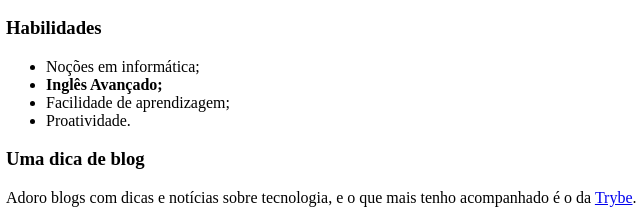
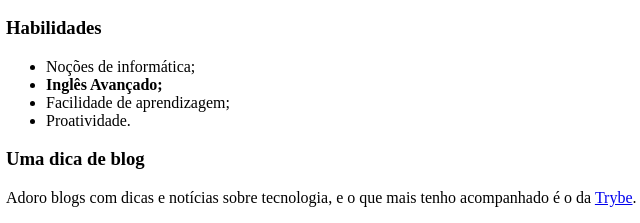
Before and after one commit to GeovanaAugusta/GeovanaAugusta.github.io, a plain HTML site: page index.html in a window 1280 px wide. Shown: the part 634-857 px from the top of the page, 2-642 px from the left. Drawn offline with Linux system fonts and the light colour scheme.

Commit message:
Portfólio Web

```diff
--- a/index.html
+++ b/index.html
@@ -24,7 +24,7 @@
 
   <h3><a id="habilidade"> Habilidades </a></h3>
   <ul>
-        <li>Noções em informática;</li>
+        <li>Noções de informática;</li>
         <li><b>Inglês Avançado;</b></li>
         <li>Facilidade de aprendizagem;</li>
         <li>Proatividade.</li>
```
